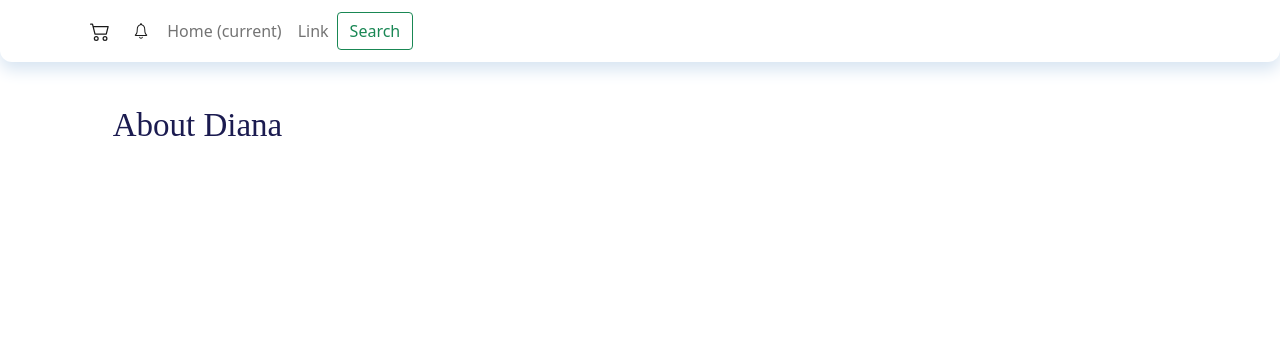
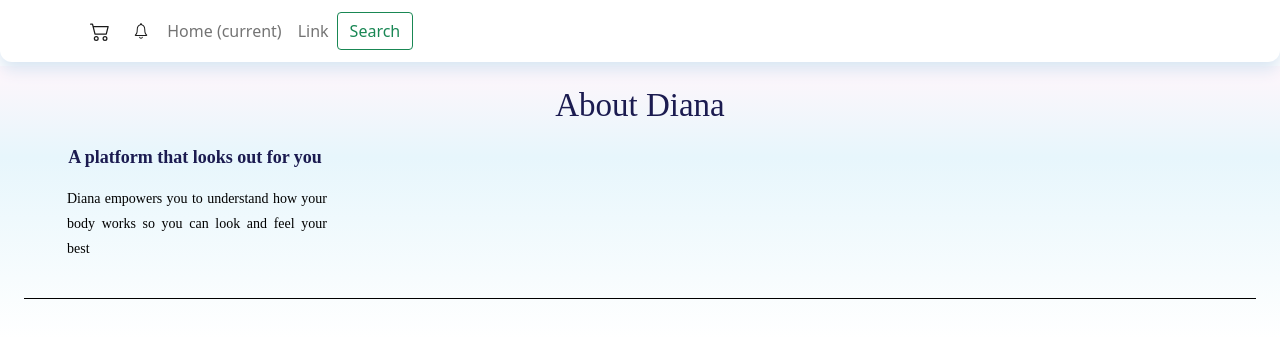
Before and after one commit to vardhanreddy27/Dyeus, a React (Create React App) app: page / in a window 1280 px wide. Shown: the top 338 px of the page. Built offline with nearby package versions, Linux system fonts and the light colour scheme.

Commit message:
banner updated

```diff
--- a/src/components/Bannner.js
+++ b/src/components/Bannner.js
@@ -2,7 +2,10 @@ import React from 'react'
 
 function Bannner() {
   return (
-    <div className='text-center'><h1 className='about'>About Diana</h1>
+    <div className='text-center p-4 gradient'><h1 className='about'>About Diana</h1>
+    <h3 className='sub-text m-2 p-3'>A platform that looks out for you</h3>
+    <p className='para p-4 m-2'>Diana empowers you to understand how your body works so you can look and feel your best </p>
+    <hr></hr>
     </div>
   )
 }
--- a/src/index.css
+++ b/src/index.css
@@ -13,14 +13,48 @@
 .navbar-brand{
   margin-right: 0rem!important;
 }
-.about{    position: absolute;
-  width: 183px;
-  height: 30px;
-  left: 106px;
-  top: 110px;
+.sub-text{
+  position: absolute;
+    width: 290px;
+    height: 23px;
+    left: 42px;
+    top: 122px;
+    font-family: 'Quicksand';
+    font-style: normal;
+    font-weight: 700;
+    font-size: 18px;
+    line-height: 22px;
+    text-align: center;
+    color: #1B1B50;
+}
+.about{
   font-family: 'Reptile';
+font-style: normal;
+font-weight: 500;
+font-size: 33px;
+line-height: 30px;
+
+color: #1B1B50;
+}
+.para{    position: absolute;
+  width: 308px;
+  height: 75px;
+  left: 33px;
+  top: 154px;
+  font-family: 'Poppins';
   font-style: normal;
-  font-weight: 500;
-  font-size: 33px;
-  line-height: 30px;
-  color: #1B1B50;}
+  left: 35px;
+  font-weight: 300;
+  text-align: justify;
+    font-size: 14px;
+  line-height: 179%;
+  color: #000000;}
+  .gradient{
+    background: linear-gradient(180deg, #FFF6FB 0%, #E7F6FC 33.33%, rgba(213, 224, 255, 0) 100%);
+
+  }
+  hr {
+    background-color: black!important;
+    opacity: 1!important;
+    margin-top: 178px!important;
+}
```
